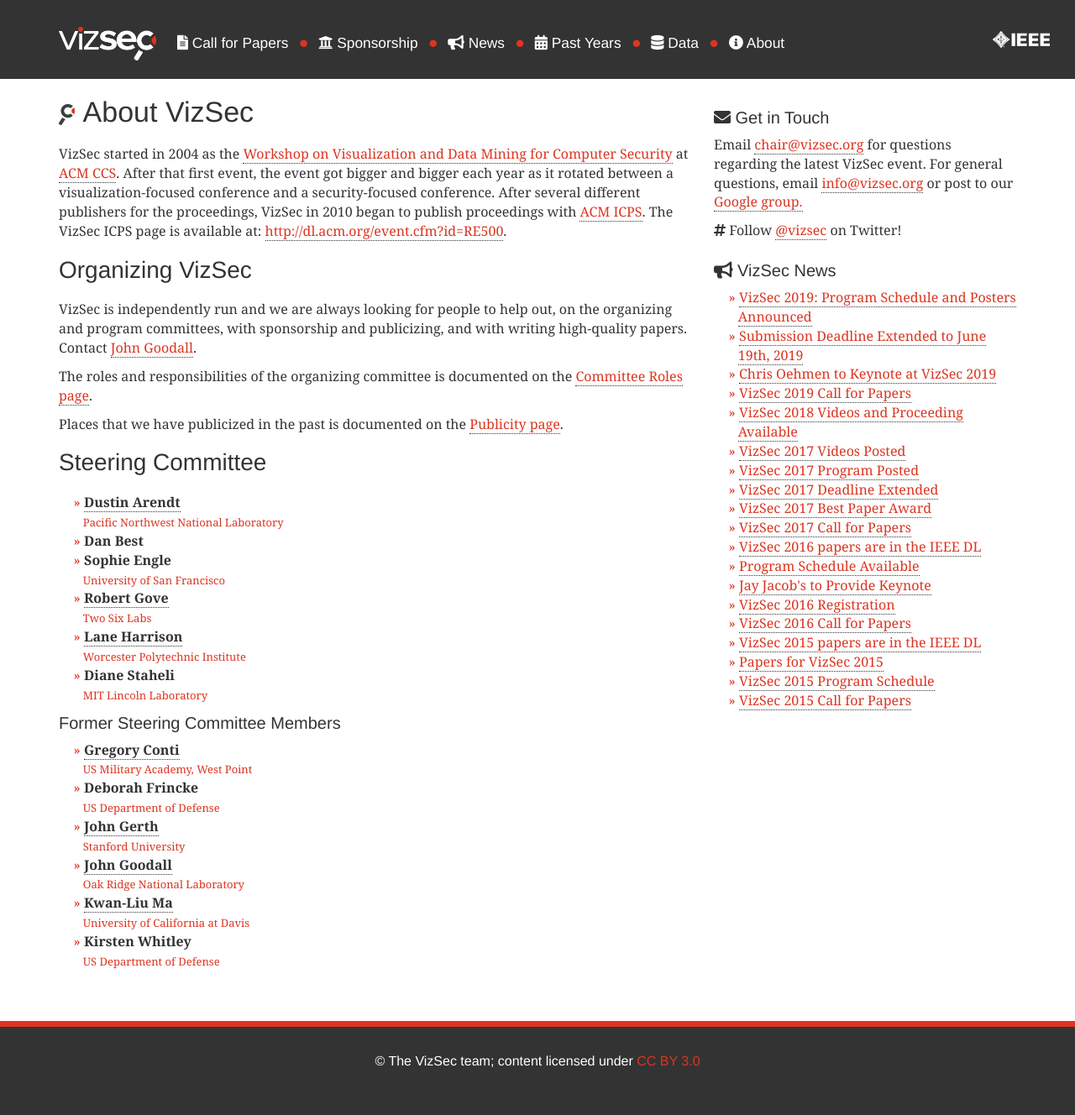
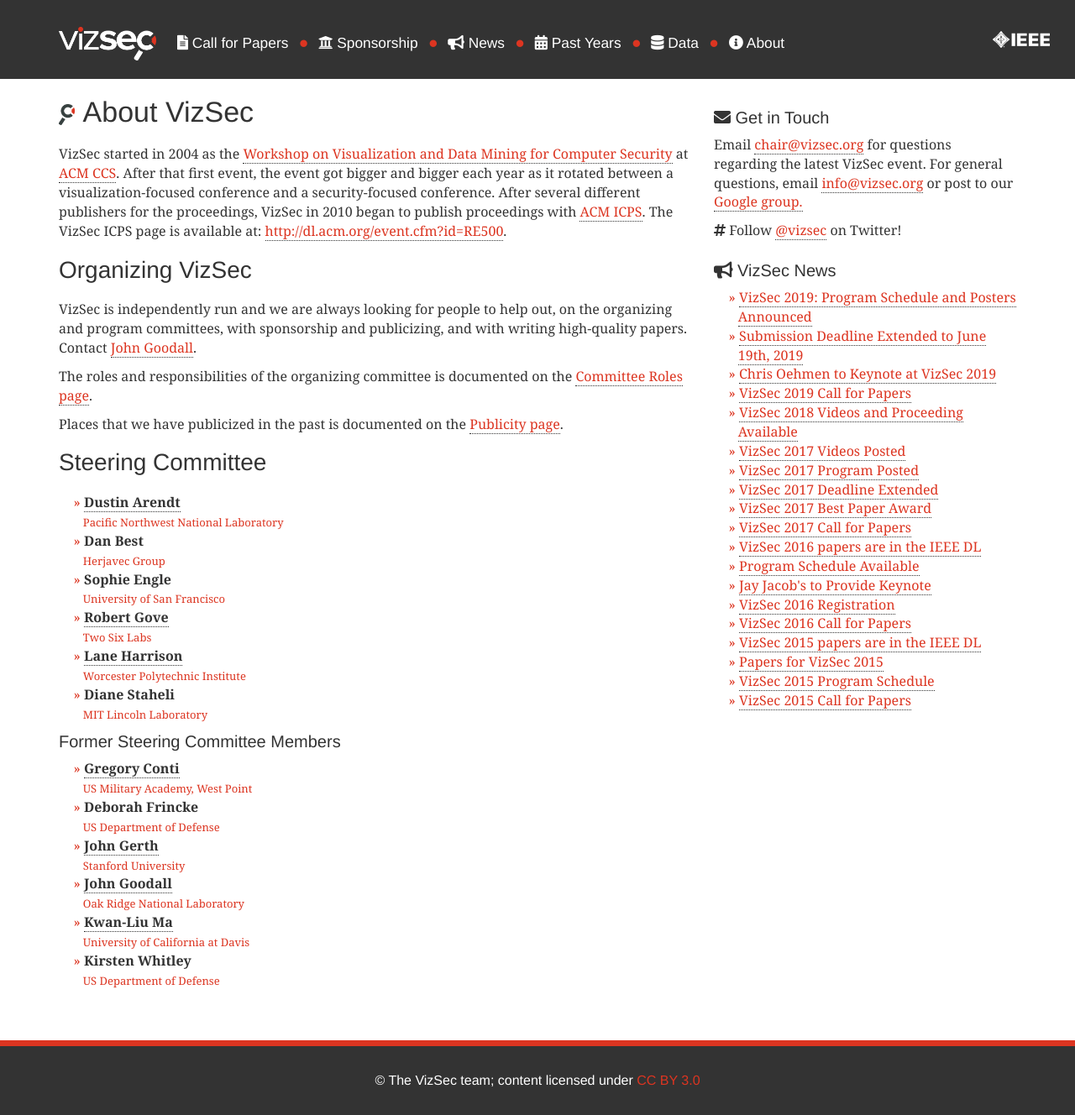
Before and after one commit to vizsec/vizsec.github.io, a Jekyll site: the page built from about/index.md, in a window 1280 px wide and 1328 px high. Shown: the whole window at 84% size. Built offline with Jekyll 4.4.1, drawn with Linux system fonts in a browser that asks for light colours; nearby versions of some CDN libraries.

Commit message:
added Dan Bs affiliation

```diff
--- a/_data/steering_committee.yml
+++ b/_data/steering_committee.yml
@@ -3,7 +3,7 @@
   url: https://aim.pnnl.gov/staff/dr-dustin-arendt
 
 - name: Dan Best
-  # affiliation: University of San Francisco
+  affiliation: Herjavec Group
 
 - name: Sophie Engle
   affiliation: University of San Francisco
```
